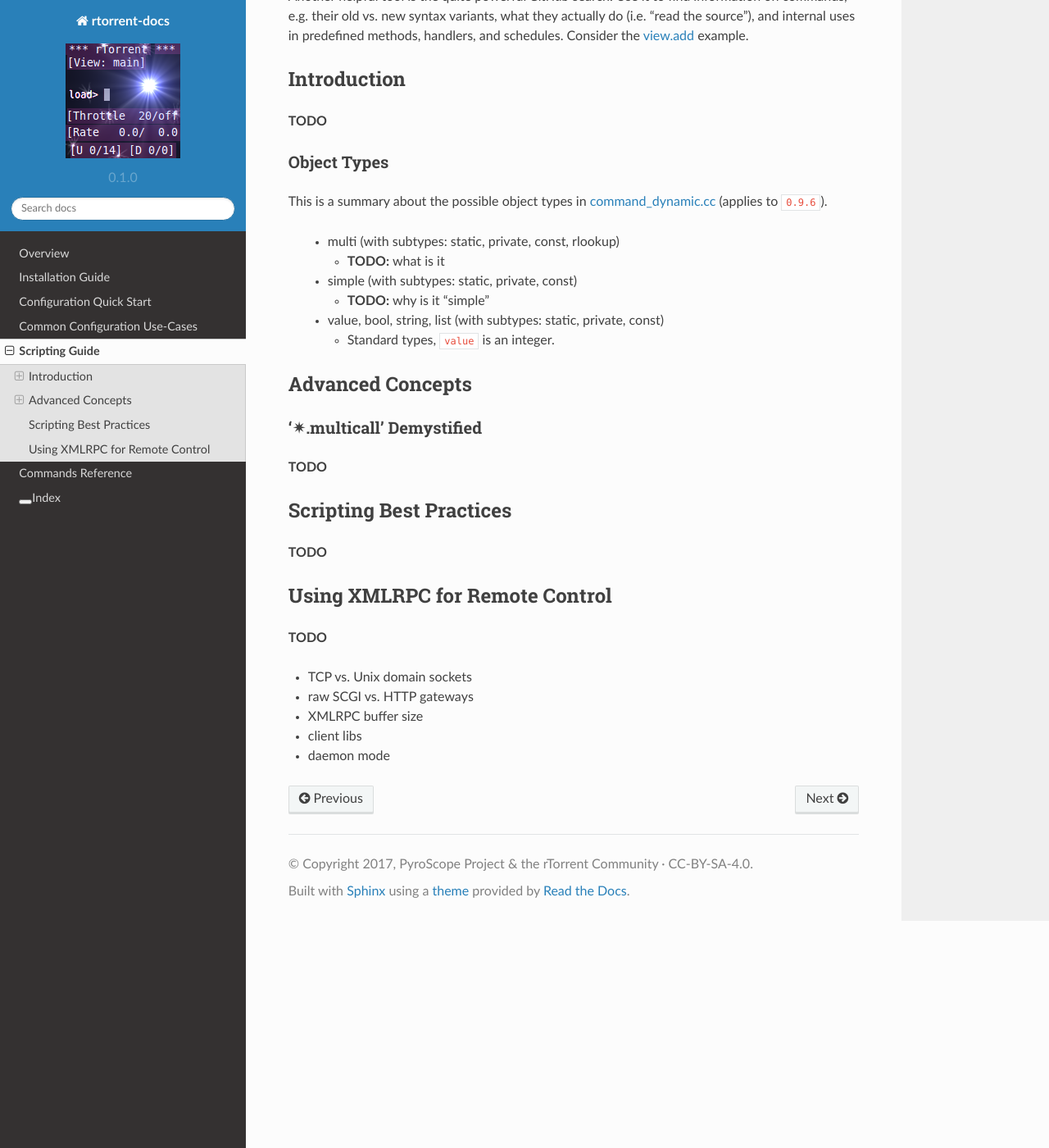
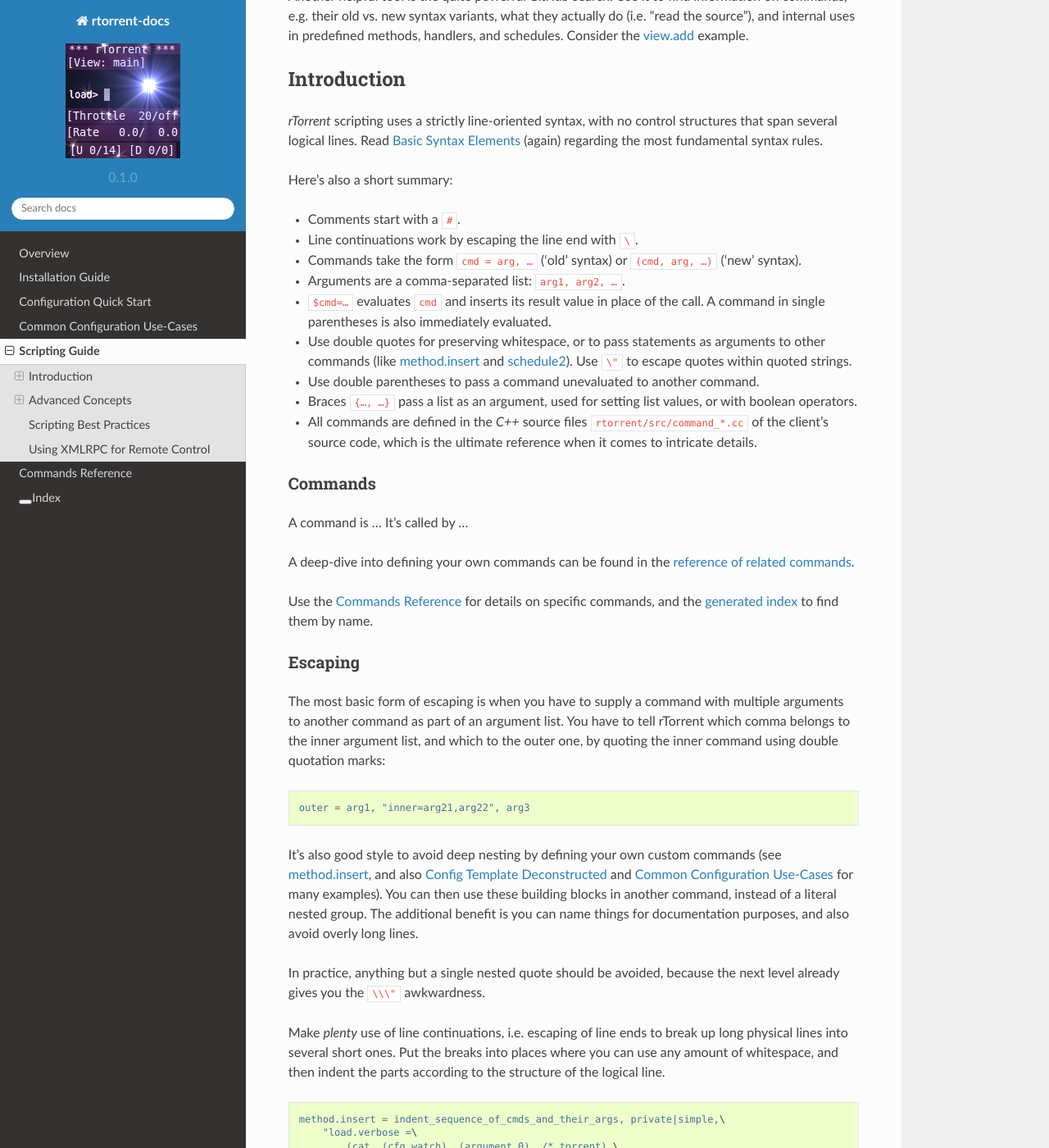
Before and after one commit to rtorrent-community/rtorrent-docs, a Sphinx documentation site: the page built from docs/scripting.rst, in a window 1280 px wide and 1400 px high, scrolled down 464 px. Shown: the whole window at 82% size. Built offline with Sphinx 7.4.7 and the Read the Docs theme 2.0.0, drawn with Linux system fonts in a browser that asks for light colours; some of the changed text lies outside the part shown.

Commit message:
scripting: intro, and escaping explained

```diff
--- a/docs/scripting.rst
+++ b/docs/scripting.rst
@@ -25,7 +25,86 @@
 Introduction
 ------------
 
-**TODO**
+*rTorrent* scripting uses a strictly line-oriented syntax,
+with no control structures that span several logical lines.
+Read :ref:`basic-syntax` (again) regarding the most fundamental syntax rules.
+
+Here's also a short summary:
+
+* Comments start with a ``#``.
+* Line continuations work by escaping the line end with ``\``.
+* Commands take the form ``cmd = arg, …`` (‘old’ syntax) or ``(cmd, arg, …)`` (‘new’ syntax).
+* Arguments are a comma-separated list: ``arg1, arg2, …``.
+* ``$cmd=…`` evaluates ``cmd`` and inserts its result value in place of the call.
+  A command in single parentheses is also immediately evaluated.
+* Use double quotes for preserving whitespace, or to pass statements
+  as arguments to other commands (like :term:`method.insert` and :term:`schedule2`).
+  Use ``\"`` to escape quotes within quoted strings.
+* Use double parentheses to pass a command unevaluated to another command.
+* Braces ``{…, …}`` pass a list as an argument, used for setting list values,
+  or with boolean operators.
+* All commands are defined in the *C++* source files ``rtorrent/src/command_*.cc``
+  of the client's source code, which is the ultimate reference
+  when it comes to intricate details.
+
+
+Commands
+^^^^^^^^
+
+A command is ... It's called by ...
+
+A deep-dive into defining your own commands can be found in the
+:ref:`reference of related commands <method-commands>`.
+
+Use the :doc:`cmd-ref` for details on specific commands,
+and the :ref:`generated index <genindex>` to find them by name.
+
+
+Escaping
+^^^^^^^^
+
+The most basic form of escaping is when you have to supply a command
+with multiple arguments to another command as part of an argument list.
+You have to tell rTorrent which comma belongs to the inner argument
+list, and which to the outer one, by quoting the inner command using
+double quotation marks:
+
+.. code-block:: ini
+
+    outer = arg1, "inner=arg21,arg22", arg3
+
+It's also good style to avoid deep nesting by defining your own custom
+commands (see :term:`method.insert`, and also :ref:`config-deconstructed`
+and :doc:`use-cases` for many examples).
+You can then use these building blocks in another command, instead of a
+literal nested group. The additional benefit is you can name things for
+documentation purposes, and also avoid overly long lines.
+
+In practice, anything but a single nested quote should be avoided,
+because the next level already gives you the ``\\\"`` awkwardness.
+
+Make *plenty* use of line continuations, i.e. escaping of line ends to
+break up long physical lines into several short ones. Put the breaks
+into places where you can use any amount of whitespace, and then indent
+the parts according to the structure of the logical line.
+
+.. code-block:: ini
+
+    method.insert = indent_sequence_of_cmds_and_their_args, private|simple,\
+        "load.verbose =\
+            (cat, (cfg.watch), (argument.0), /*.torrent),\
+            (cat, d.category.set=, (argument.0)) ;\
+         category.view.update = (argument.0)"
+
+    schedule2 = polling, 10, 120,\
+        ((d.multicall2, main,\
+            "branch=\"or={d.up.rate=,d.down.rate=,}\",\
+                poll=$interval.active=,\
+                poll=$interval.idle="))
+
+Also note how using combinations of ‘new’ and ‘old’ syntax
+keeps the needed amount of escaping at bay
+(double parentheses are also a form of escaping).
 
 
 .. _object-types:
@@ -48,6 +127,19 @@
  * value, bool, string, list (with subtypes: static, private, const)
 
    * Standard types, ``value`` is an integer.
+
+
+Formatting & Type Conversions
+^^^^^^^^^^^^^^^^^^^^^^^^^^^^^
+
+**TODO**
+
+
+Custom Attributes
+^^^^^^^^^^^^^^^^^
+
+**TODO**
+
 
 
 Advanced Concepts
```
